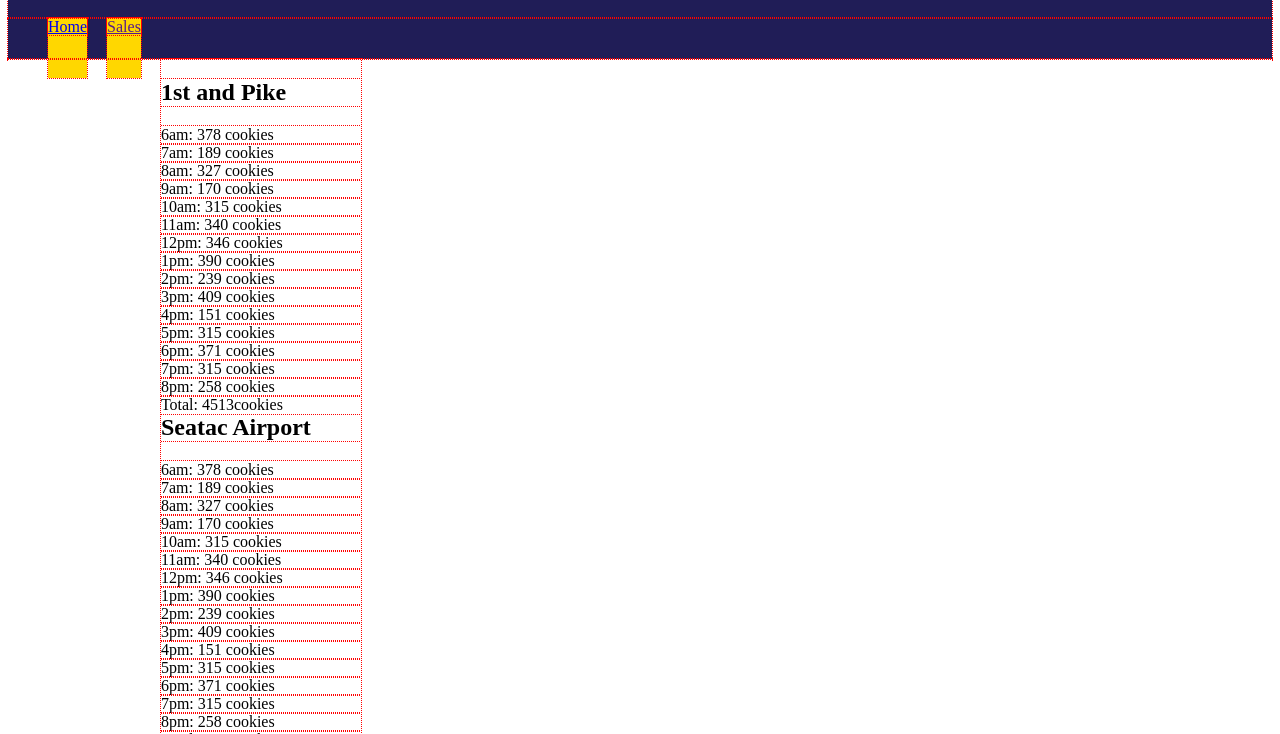
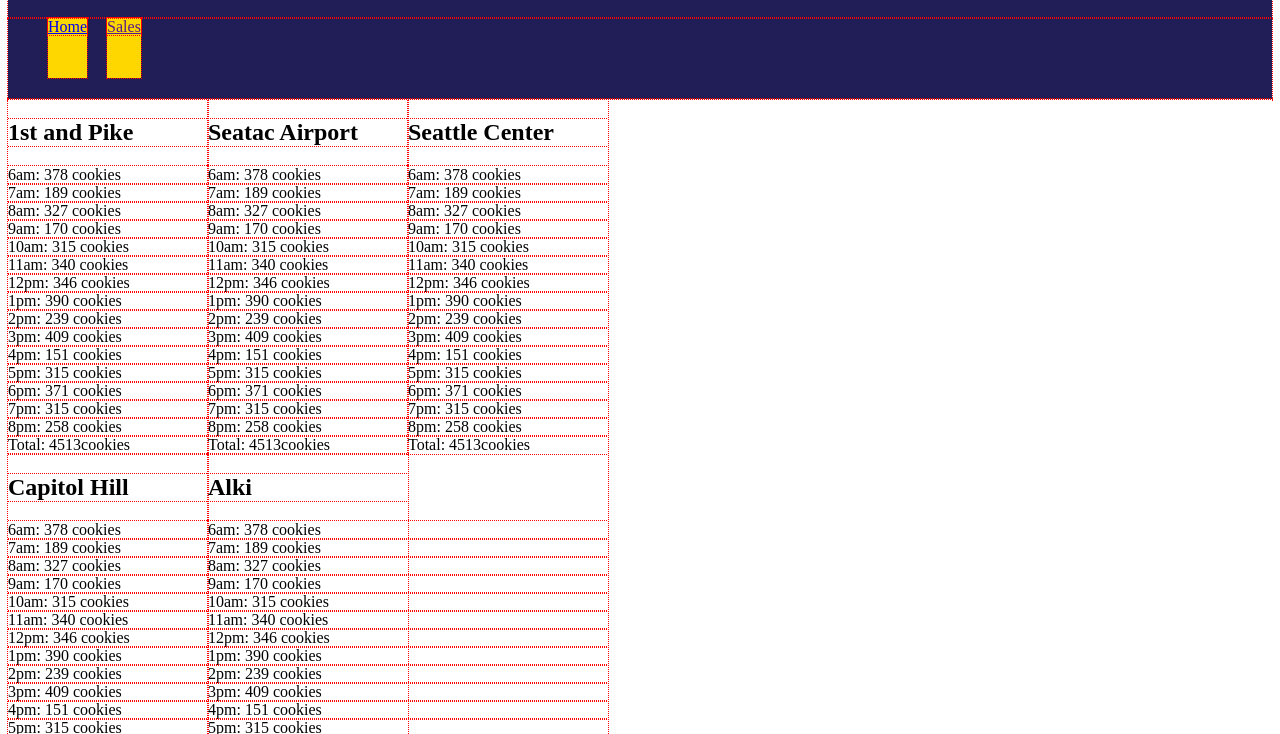
Before and after one commit to paronicholas/cookie-stand, a plain HTML site: page pages/sales.html in a window 1280 px wide. Shown: the part 62-796 px from the top of the page. Drawn offline with Linux system fonts and the light colour scheme.

Commit message:
fixed css to float sales blocks side by side

```diff
--- a/css/style.css
+++ b/css/style.css
@@ -17,7 +17,7 @@ p {
 
 header {
   background-color: #201d57;
-  height: 100px;
+  height: 140px;
 }
 
 nav {
@@ -32,13 +32,18 @@ nav li {
 }
 
 main ul {
-  width: 200px;
+  width: 600px;
   float: left;
   overflow: hidden;
   padding: 0;
   margin: auto;
 }
 
+#sales-container > li {
+  float: left;
+  width: 200px;
+}
+
 ul {
   list-style: none;
 }
```
